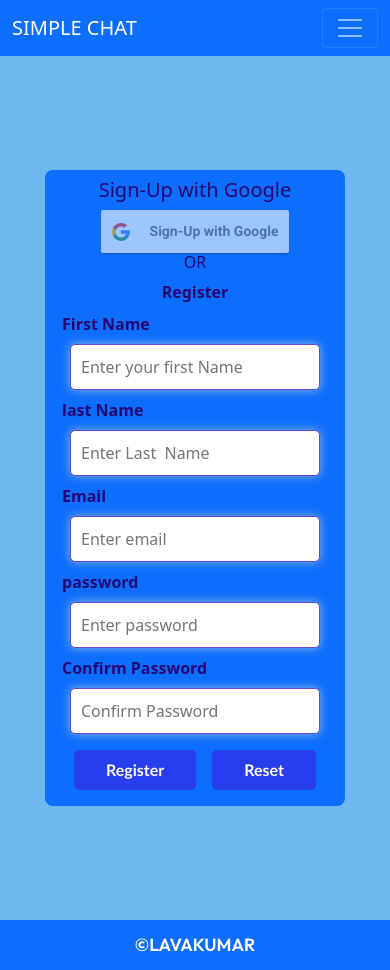
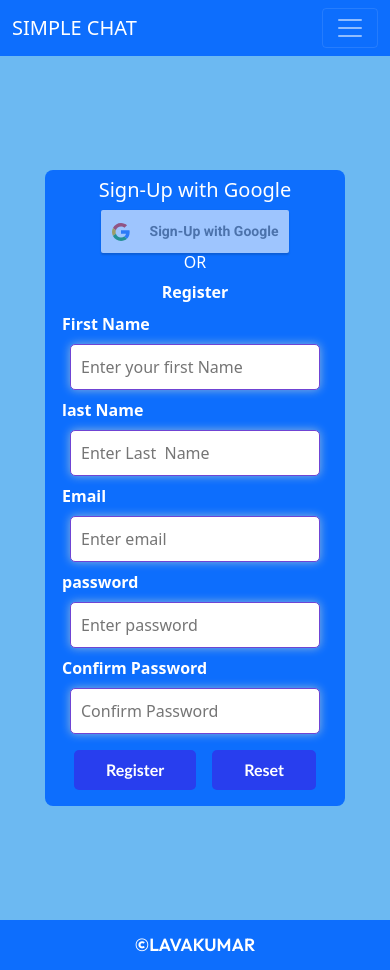
Before and after one commit to LAVAKUMAR-P/simplechat, a React (Create React App) app: page /register in a window 390 px wide. Built offline with nearby package versions, Linux system fonts and the light colour scheme; no server answers.

Commit message:
color changed

```diff
--- a/src/components/Register.css
+++ b/src/components/Register.css
@@ -90,7 +90,7 @@
         padding: 0.5em;
         border-radius: 0.5em;
         font-weight: 600;
-        color: rgb(39, 7, 116);
+        color: #ffff;
     }
     .R-gird{
         display: grid;
```
